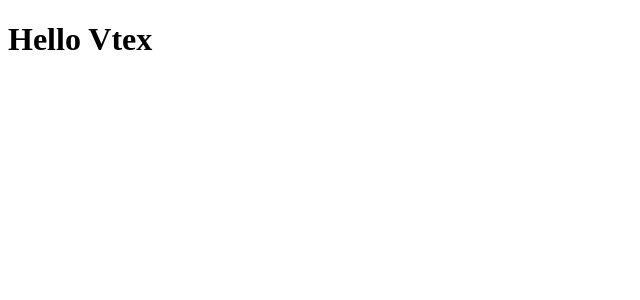
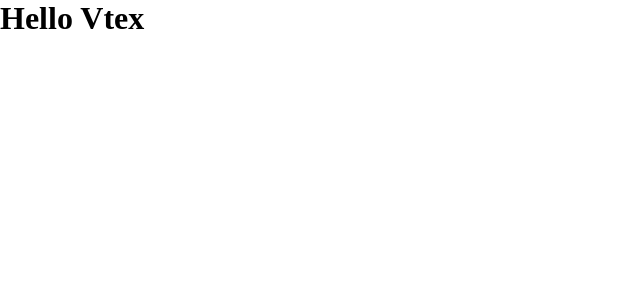
Before and after one commit to sansonvinicius/surfshop-react, a React (Create React App) app: page / in a window 1280 px wide. Shown: the top 300 px of the page, without its empty margins (0-640 px from the left). Built offline with nearby package versions, Linux system fonts and the light colour scheme.

Commit message:
criando server.json e alterando styled-components

```diff
--- /dev/null
+++ b/server.json
@@ -0,0 +1,9 @@
+{
+    "produtos": [
+        {
+            "id": 1,
+            "name": "Longboard",
+            "price": 2000
+        }
+    ]
+}
--- /dev/null
+++ b/src/globalStyle.ts
@@ -0,0 +1,8 @@
+import { createGlobalStyle } from 'styled-components';
+
+export default createGlobalStyle`
+    * {
+        padding: 0;
+        margin: 0;
+    }
+`
--- a/src/index.tsx
+++ b/src/index.tsx
@@ -1,11 +1,12 @@
 import React from 'react';
 import ReactDOM from 'react-dom';
-
 import App from './App';
+import GlobalStyle from './globalStyle';
 
 ReactDOM.render(
   <React.StrictMode>
     <App />
+    <GlobalStyle/>
   </React.StrictMode>,
   document.getElementById('root')
 );
```
Also changed, not shown: package.json (+8 -1 lines), src/view/Home/index.tsx (added, +11 -0 lines), 1 other file (tests, documents, lock files or other folders).
